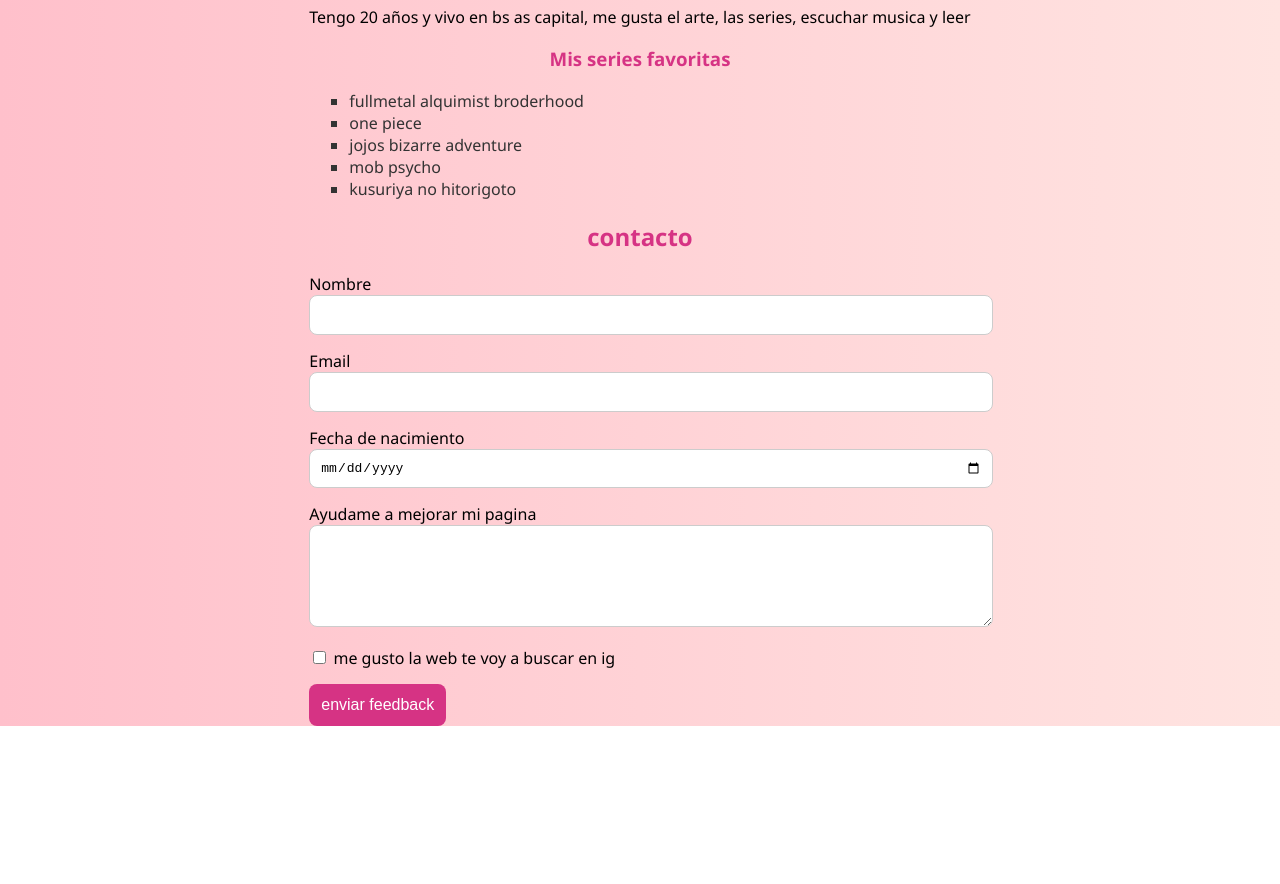
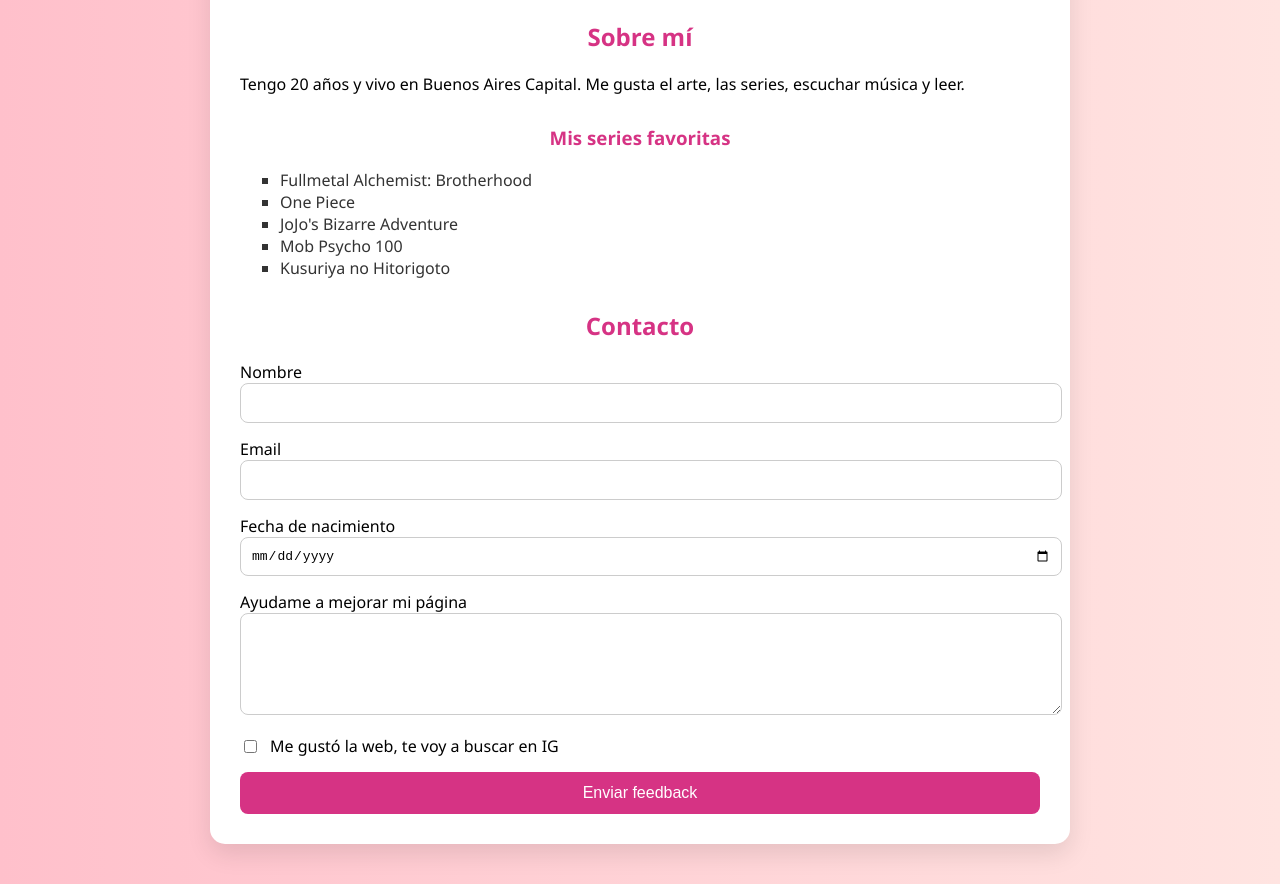
Before and after one commit to aristogato248/Prueba, a plain HTML site: page index.html in a window 1280 px wide. Shown: the part 466-1350 px from the top of the page. Before the commit the page ends 1192 px from the top, so only its background shows below. Drawn offline with Linux system fonts and the light colour scheme.

Commit message:
Update index.html
mejore la distribucion

```diff
--- a/index.html
+++ b/index.html
@@ -3,78 +3,54 @@
 <head>
     <meta charset="UTF-8">
     <meta name="viewport" content="width=device-width, initial-scale=1.0">
-    <title>pruebas tec 3</title>
-    <!-- comentario -->
+    <title>Valentina - Página personal</title>
     <link rel="stylesheet" href="estilos.css">
 </head>
 <body>
-<div>
-    <h1>Yo soy un humano</h1>
-    <img src="https://images.ecestaticos.com/5-pY2GHFe8CZbaPTsgFpd2VR2sc=/77x32:1167x599/600x315/filters:fill(white):format(jpg)/f.elconfidencial.com%2Foriginal%2Fc41%2F015%2Fe4c%2Fc41015e4c8d3eab7747b74607e535805.jpg" alt="et">
-    <h1>Me llamo valentina</h1>
-    <p>Tengo 20 años y vivo en bs as capital, me gusta el arte, las series, escuchar musica y leer
-    </p>
+    <main class="container">
+        <header>
+            <h1>¡Hola! Soy Valentina</h1>
+            <img src="https://images.ecestaticos.com/5-pY2GHFe8CZbaPTsgFpd2VR2sc=/77x32:1167x599/600x315/filters:fill(white):format(jpg)/f.elconfidencial.com%2Foriginal%2Fc41%2F015%2Fe4c%2Fc41015e4c8d3eab7747b74607e535805.jpg" alt="ET saludando">
+        </header>
 
-<h3> Mis series favoritas</h3>
-<ul class="lista">
-    <li>fullmetal alquimist broderhood</li>
-    <li>one piece</li>
-    <li>jojos bizarre adventure</li>
-    <li>mob psycho</li>
-    <li>kusuriya no hitorigoto</li>
+        <section class="descripcion">
+            <h2>Sobre mí</h2>
+            <p>Tengo 20 años y vivo en Buenos Aires Capital. Me gusta el arte, las series, escuchar música y leer.</p>
+        </section>
+
+        <section class="series">
+            <h3>Mis series favoritas</h3>
+            <ul>
+                <li>Fullmetal Alchemist: Brotherhood</li>
+                <li>One Piece</li>
+                <li>JoJo's Bizarre Adventure</li>
+                <li>Mob Psycho 100</li>
+                <li>Kusuriya no Hitorigoto</li>
             </ul>
+        </section>
 
-<section id="formulario">
-    <h2>contacto</h2>
+        <section class="formulario">
+            <h2>Contacto</h2>
             <form action="" method="post">
-    <div>
-        <label>
-            Nombre
+                <label>Nombre
+                    <input type="text" name="nombre" required>
                 </label>
-            <input type="text" name="nombre" required>
-
-    </div>
-    <div>
-        <label>
-            Email
+                <label>Email
+                    <input type="email" name="email" required>
                 </label>
-            <input type="email" name="email" required>
-
-    </div>
-    <div>
-        <label>
-            Fecha de nacimiento
+                <label>Fecha de nacimiento
+                    <input type="date" name="fechanac" required>
                 </label>
-            <input type="date" name="fechanac" required>
-
-    </div>
-    <div>
-        <label>
-            Ayudame a mejorar mi pagina
+                <label>Ayudame a mejorar mi página
+                    <textarea name="mensaje" required></textarea>
                 </label>
-            <textarea name="mensaje"required ></textarea>
-
-    </div>
-    <div>
-        <label>
+                <label class="checkbox">
                     <input type="checkbox" value="si">
-            me gusto la web te voy a buscar en ig
+                    Me gustó la web, te voy a buscar en IG
                 </label>
-    </div>
-    <div>
-        <label>
-            <input type="submit" value="enviar feedback">
-        </label>
-    </div>
+                <input type="submit" value="Enviar feedback">
             </form>
         </section>
-</div>
-
-<!--
-ejercitacion:
-presentacion personal en HTML
-- h1, p, a, ul, div, img
-- selectores para modificar textos, fondos y dimensiones -->
-
+    </main>
 </body>
 </html>
```
Lines whose indentation alone changed are shown as unchanged.
